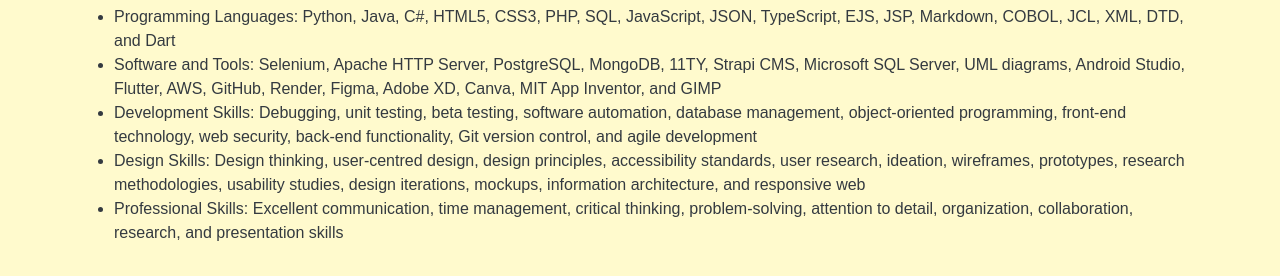
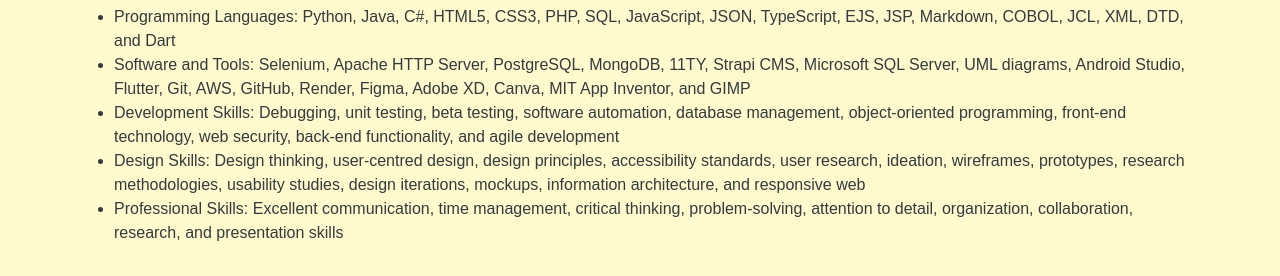
Before and after one commit to takir13/takir13.github.io, a website: page about.html in a window 1280 px wide. Shown: the part 526-802 px from the top of the page. Drawn offline with nearby package versions, Linux system fonts and the light colour scheme.

Commit message:
First Commit

```diff
--- a/about.html
+++ b/about.html
@@ -57,8 +57,8 @@
             <h2>Skills</h2>
             <ul>
                 <li>Programming Languages: Python, Java, C#, HTML5, CSS3, PHP, SQL, JavaScript, JSON, TypeScript, EJS, JSP, Markdown, COBOL, JCL, XML, DTD, and Dart</li>
-                <li>Software and Tools: Selenium, Apache HTTP Server, PostgreSQL, MongoDB, 11TY, Strapi CMS, Microsoft SQL Server, UML diagrams, Android Studio, Flutter, AWS, GitHub, Render, Figma, Adobe XD, Canva, MIT App Inventor, and GIMP</li>
-                <li>Development Skills: Debugging, unit testing, beta testing, software automation, database management, object-oriented programming, front-end technology, web security, back-end functionality, Git version control, and agile development</li>
+                <li>Software and Tools: Selenium, Apache HTTP Server, PostgreSQL, MongoDB, 11TY, Strapi CMS, Microsoft SQL Server, UML diagrams, Android Studio, Flutter, Git, AWS, GitHub, Render, Figma, Adobe XD, Canva, MIT App Inventor, and GIMP</li>
+                <li>Development Skills: Debugging, unit testing, beta testing, software automation, database management, object-oriented programming, front-end technology, web security, back-end functionality, and agile development</li>
                 <li>Design Skills: Design thinking, user-centred design, design principles, accessibility standards, user research, ideation, wireframes, prototypes, research methodologies, usability studies, design iterations, mockups, information architecture, and responsive web</li>
                 <li>Professional Skills: Excellent communication, time management, critical thinking, problem-solving, attention to detail, organization, collaboration, research, and presentation skills</li>
             </ul>
```
